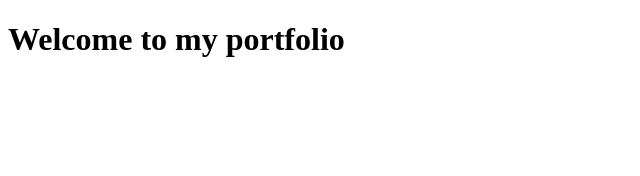
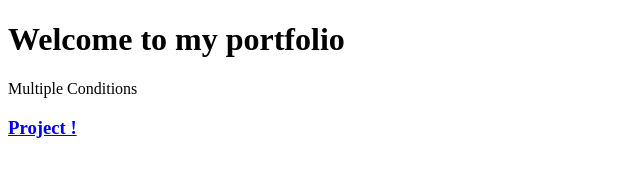
Before and after one commit to BryanaPowell/BryanaPowell.github.io, a plain HTML site: page index.html in a window 1280 px wide. Shown: the whole page, without its empty margins (0-640 px from the left). Drawn offline with Linux system fonts and the light colour scheme.

Commit message:
Update index.html

```diff
--- a/index.html
+++ b/index.html
@@ -5,5 +5,8 @@
     </head>
     <body>
         <h1>Welcome to my portfolio</h1>
+
+        <p>Multiple Conditions</p>
+        <h3><a href="https://bryanapowell.github.io/Multiple-Conditions-Choose-a-filter/">Project !</a></h3>
     </body>
 </html>
```
